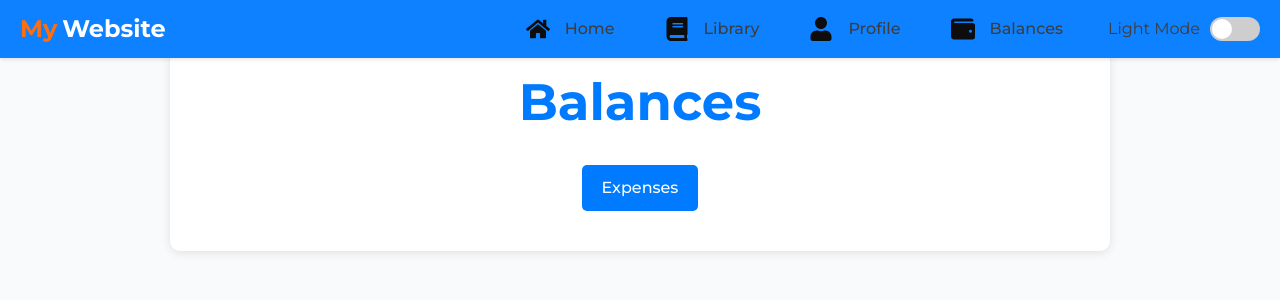
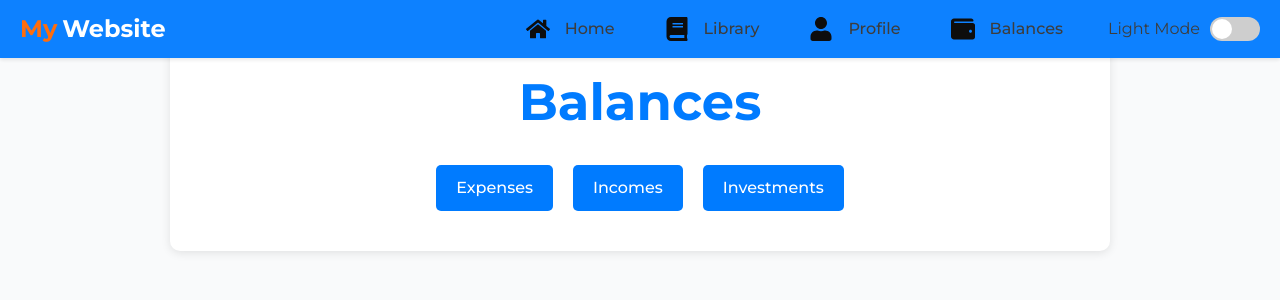
Before and after one commit to Jakethetyper/Growth, a React (Vite) app in the folder client/: page /balances in a window 1280 px wide. Shown: the top 300 px of the page. Built offline with nearby package versions, Linux system fonts and the light colour scheme.

Commit message:
correct incomes/investments

```diff
--- a/client/src/pages/Balances/Balances.jsx
+++ b/client/src/pages/Balances/Balances.jsx
@@ -4,6 +4,8 @@ import React from 'react';
 import { Link, Route, Routes } from 'react-router-dom';
 import './Balances.css';
 import Expenses from './Expenses';
+import Incomes from './Incomes'; // Import the Incomes component
+import Investments from './Investments'; // Import the Investments component
 
 const Balances = () => {
   return (
@@ -13,12 +15,20 @@ const Balances = () => {
         <Link to="expenses" className="balance-link">
           Expenses
         </Link>
-        {/* Add more links if needed */}
+        <Link to="incomes" className="balance-link">
+          Incomes
+        </Link>
+        <Link to="investments" className="balance-link">
+          Investments
+        </Link>
+        {/* Add more links as needed */}
       </div>
 
       <Routes>
         <Route path="expenses" element={<Expenses />} />
-        {/* Add more routes if needed */}
+        <Route path="incomes" element={<Incomes />} />
+        <Route path="investments" element={<Investments />} />
+        {/* Add more routes as needed */}
       </Routes>
     </div>
   );
```
